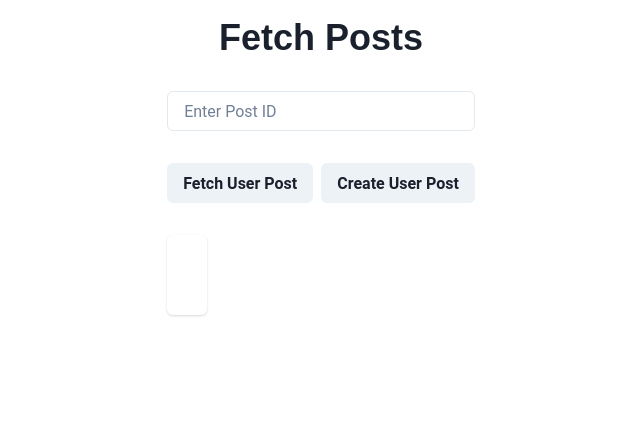
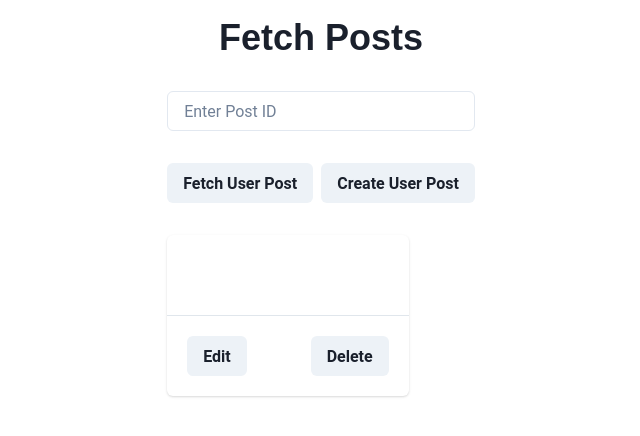
Before and after one commit to KennedyMungai/bulletin_board_crud, a Next.js app: page / in a window 1280 px wide. Shown: the top 436 px of the page, without its empty margins (319-959 px from the left). Built offline with nearby package versions, Linux system fonts and the light colour scheme.

Commit message:
Added an edit and a delete button

```diff
--- a/src/pages/index.tsx
+++ b/src/pages/index.tsx
@@ -4,8 +4,11 @@ import {
 	Button,
 	Card,
 	CardBody,
+	CardFooter,
 	CardHeader,
+	Divider,
 	Flex,
+	HStack,
 	Heading,
 	Input,
 	Text,
@@ -72,6 +75,13 @@ export default function Home() {
 								{post?.body}
 							</Text>
 						</CardBody>
+						<Divider color={'gray.300'} />
+						<CardFooter>
+							<HStack spacing={'4rem'}>
+								<Button>Edit</Button>
+								<Button>Delete</Button>
+							</HStack>
+						</CardFooter>
 					</Card>
 				</Flex>
 			</Flex>
```
